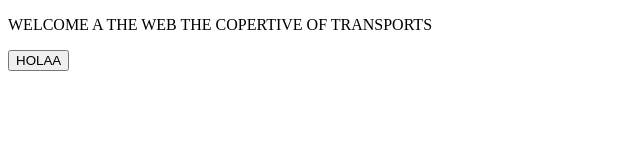
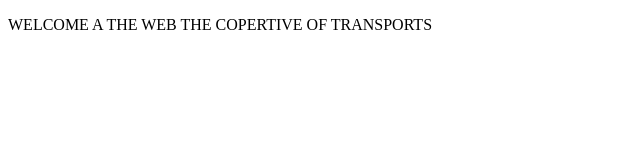
Before and after one commit to David05-max2/pagina-web-, a plain HTML site: page index.html in a window 1280 px wide. Shown: the whole page, without its empty margins (0-640 px from the left). Drawn offline with Linux system fonts and the light colour scheme.

Commit message:
se quito
boton quitadoo

```diff
--- a/index.html
+++ b/index.html
@@ -10,6 +10,7 @@
 <body>
    <P>WELCOME A THE WEB THE COPERTIVE OF TRANSPORTS</P>
 
-   <button>HOLAA</button>
+
+
 </body>
 </html>
```
